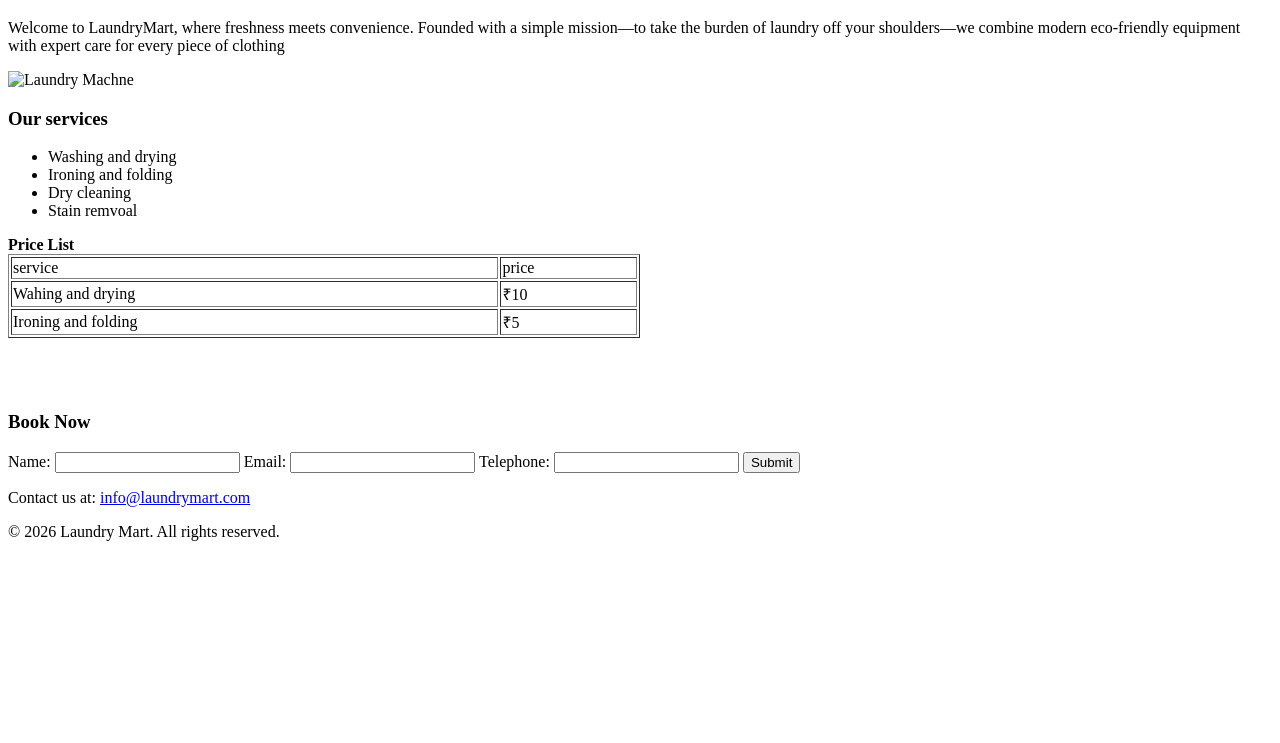
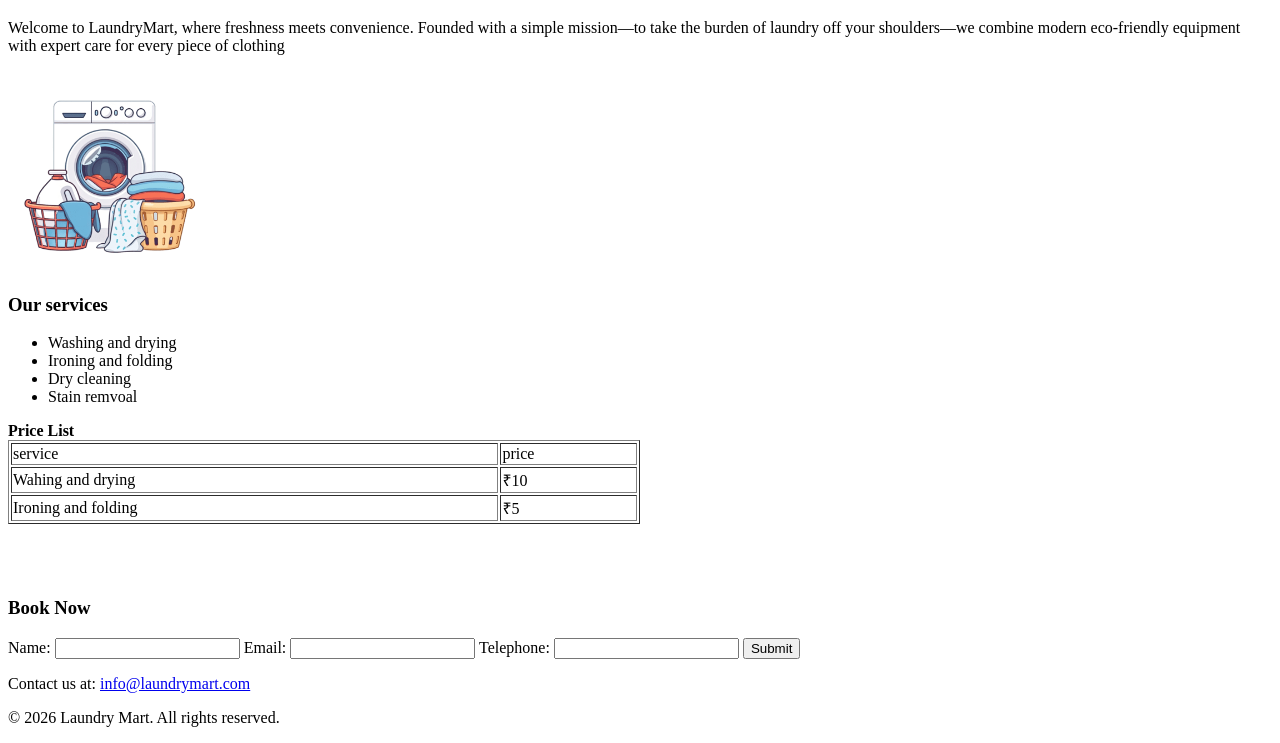
Before and after one commit to ManjitsinghChohaan/LaundryMallProject, a plain HTML site: page index.html in a window 1280 px wide. Shown: the part 61-804 px from the top of the page. Drawn offline with Linux system fonts and the light colour scheme.

```diff
--- a/index.html
+++ b/index.html
@@ -11,7 +11,7 @@
     <h1>Welcome to Laundry Mart</h1>
     <p>Welcome to LaundryMart, where freshness meets convenience. Founded with a simple mission—to take the burden of laundry off your shoulders—we combine modern eco-friendly equipment with expert care for every piece of clothing</p>
 </header>
-    <img src="images\laundryimagecartoon.png" height="200" alt="Laundry Machne">
+    <img src="laundryimagecartoon.png" height="200" alt="Laundry Machne">
     <h3>Our services </h3>
     <ul>
         <li>Washing and drying </li>
```
